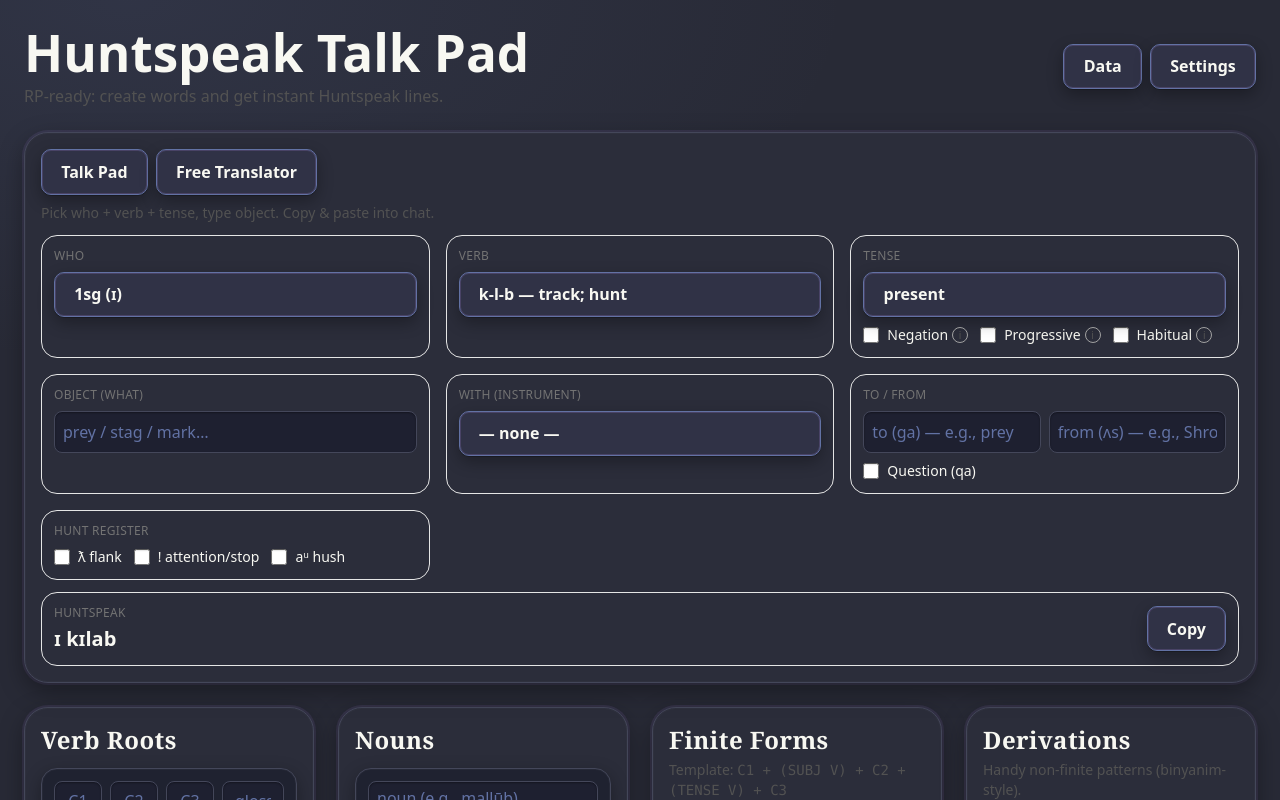
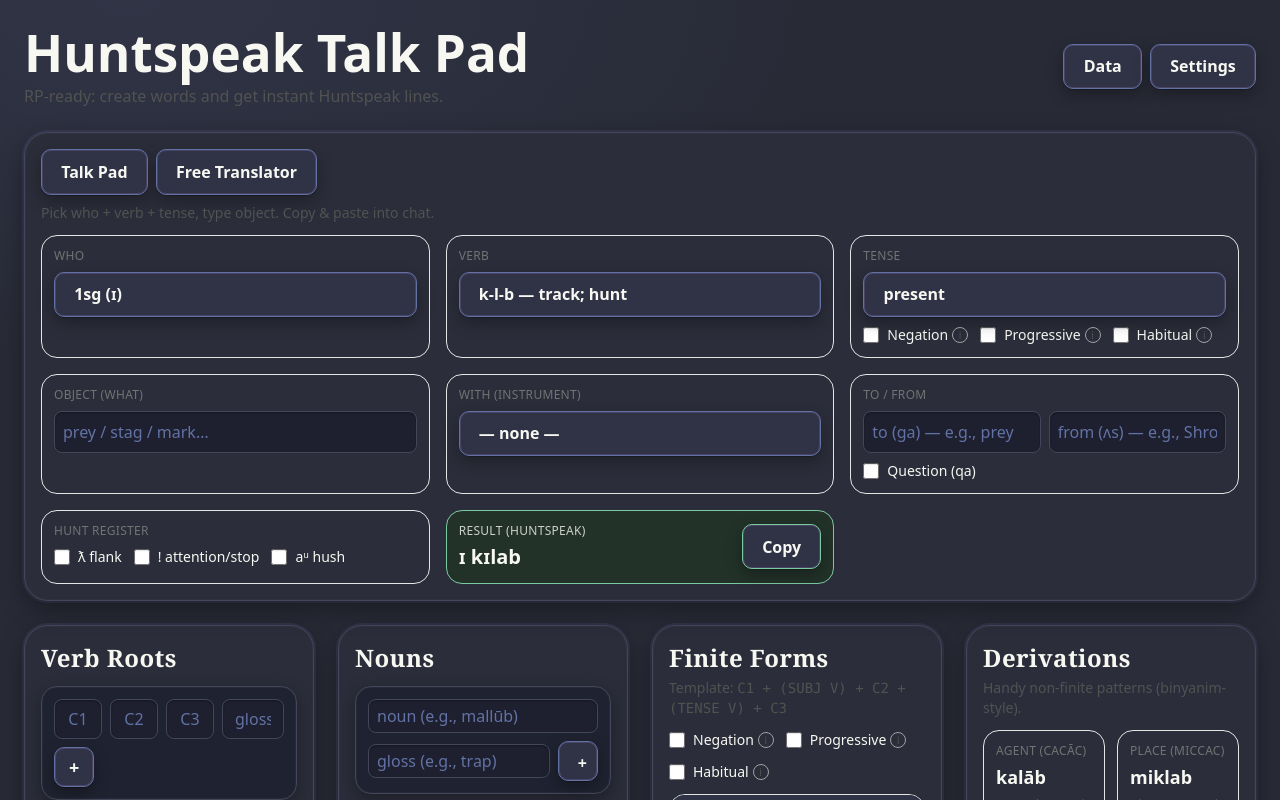
Before and after one commit to L1ghth0us3/Moontalk, a React (Vite) app: page / in a window 1280 px wide. Shown: the top 800 px of the page. Built offline with nearby package versions, Linux system fonts and the light colour scheme.

Commit message:
feat(talkpad): move output into grid second row slot; add distinct result-card styling across themes

```diff
--- a/src/components/TalkPad.tsx
+++ b/src/components/TalkPad.tsx
@@ -110,13 +110,16 @@ export default function TalkPad({ roots, nouns }: { roots: Root[]; nouns: Noun[]
             <Toggle label="aᵘ hush" checked={state.register.hush} onChange={v=>setState(s=>({...s, register:{...s.register, hush:v}}))} />
           </div>
         </div>
-      </div>
-      <div className="rounded-2xl border border-neutral-200 p-3 flex items-center gap-3">
-        <div className="flex-1">
-          <div className="text-xs uppercase tracking-wide text-neutral-500">Huntspeak</div>
-          <div className="text-xl font-semibold break-words mt-1">{sentence || "—"}</div>
+        {/* Result panel occupies the remaining slot on the second row (at 2xl) */}
+        <div className="rounded-2xl border p-3 result-card">
+          <div className="flex items-center justify-between gap-3">
+            <div className="flex-1">
+              <div className="text-xs uppercase tracking-wide opacity-80">Result (Huntspeak)</div>
+              <div className="text-xl font-semibold break-words mt-1">{sentence || "—"}</div>
+            </div>
+            <button onClick={()=>clip(sentence)} className="px-3 py-2 rounded-xl border copy-btn">Copy</button>
+          </div>
         </div>
-        <button onClick={()=>clip(sentence)} className="px-3 py-2 rounded-xl border border-neutral-300 hover:bg-neutral-50">Copy</button>
       </div>
     </div>
   );
--- a/src/index.css
+++ b/src/index.css
@@ -214,3 +214,13 @@ body.theme-dark input::placeholder, body.theme-dark textarea::placeholder { colo
     background-color: #f9f9f9;
   }
 }
+
+/* Result panel styling to distinguish Huntspeak output */
+body.theme-plain .result-card { background: #f0fdf4; border-color: #86efac; }
+body.theme-plain .result-card .copy-btn { border-color: #86efac; }
+
+body.theme-fantasy .result-card { background: #223229; border-color: #7ccaa1 !important; }
+body.theme-fantasy .result-card .copy-btn { border-color: #7ccaa1; }
+
+body.theme-dark .result-card { background: #152019; border-color: #5ea585 !important; }
+body.theme-dark .result-card .copy-btn { border-color: #5ea585; }
```
